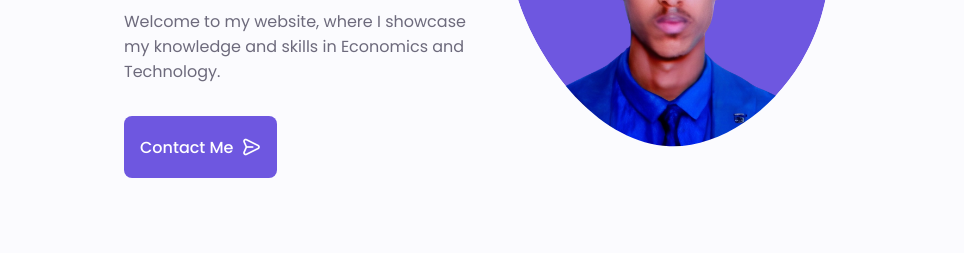
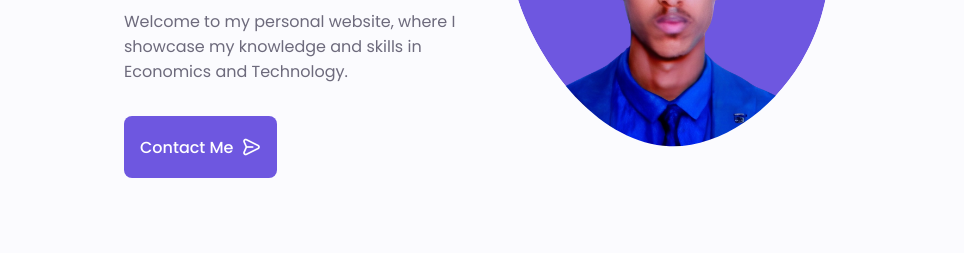
Before and after one commit to Kaleabmoges/Kaleab-Moges, a plain HTML site: page index.html in a window 1280 px wide. Shown: the part 359-612 px from the top of the page, 184-1148 px from the left. Drawn offline with nearby package versions, Linux system fonts and the light colour scheme.

Commit message:
Update index.html

```diff
--- a/index.html
+++ b/index.html
@@ -128,7 +128,7 @@
                     <div class="home__data">
                         <h1 class="home__title">Hi, I am Kaleab</h1>
                         <h3 class="home__subtitle">Economist | Tech Enthusiast | Freelancer</h3>
-                        <p class="home__discription">Welcome to my website, where I showcase my knowledge and skills in
+                        <p class="home__discription">Welcome to my personal website, where I showcase my knowledge and skills in
 			Economics and Technology.
 			</p>
                         <a href="#contact" class="button button--flex">
```
